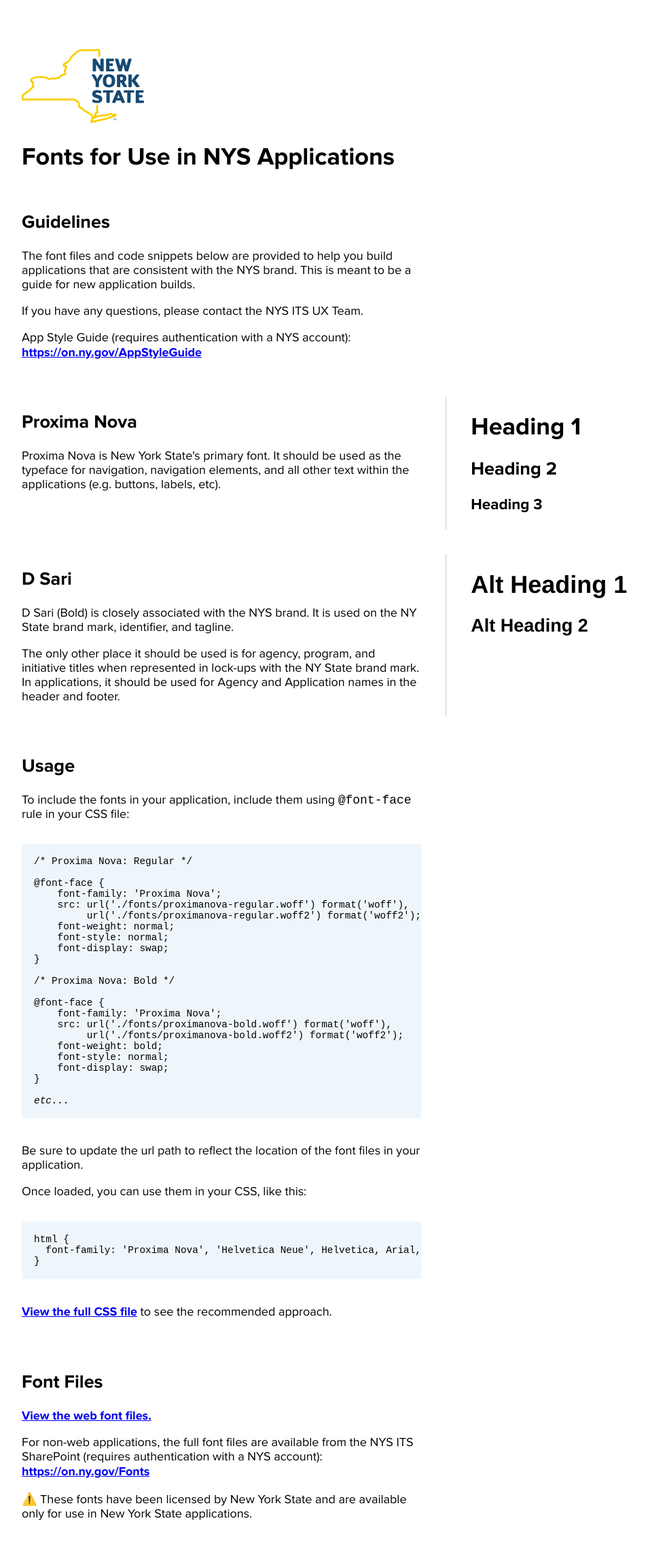
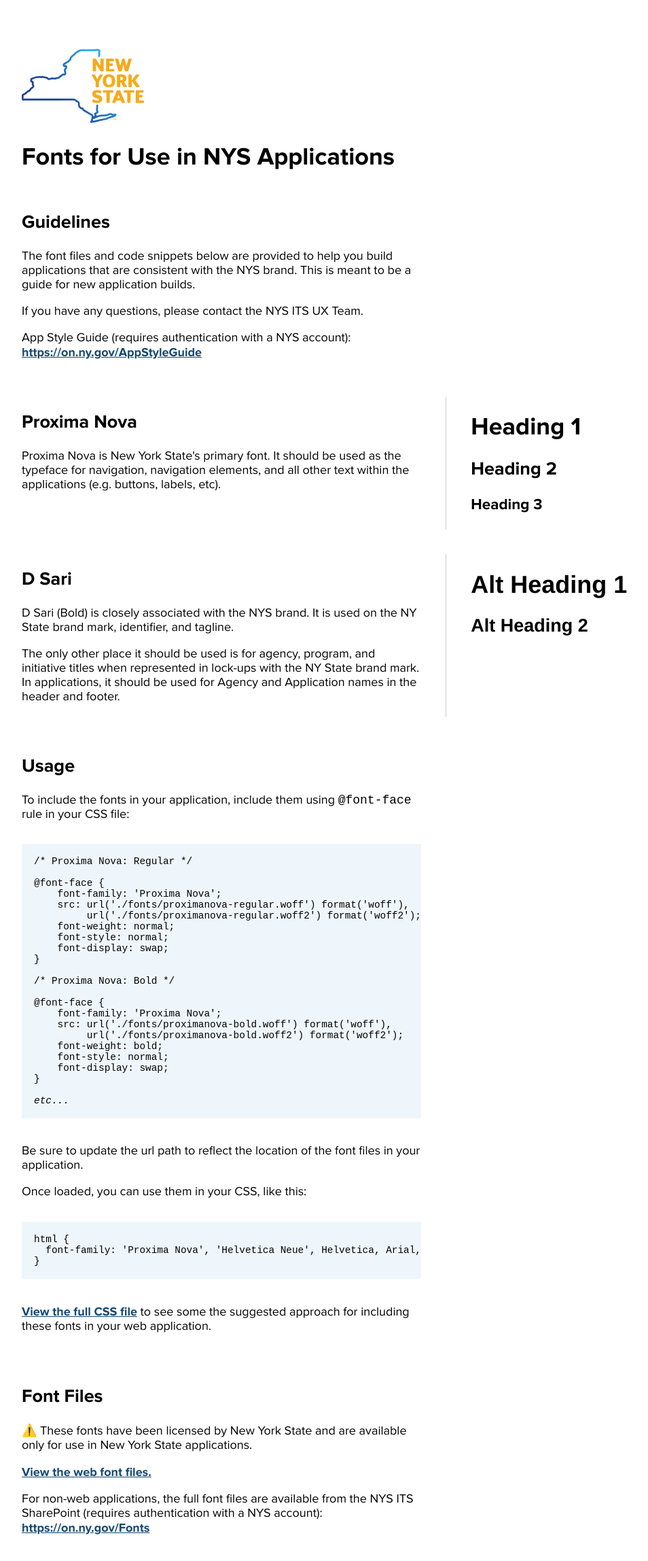
Before and after one commit to ny/fonts, a plain HTML site: page index.html in a window 1280 px wide. Shown: the whole page at 68% size, without its empty margins (114-1068 px from the left). Drawn offline with Linux system fonts and the light colour scheme; files whose address does not match are found by name.

Commit message:
Fixed NYS identifier colors

```diff
--- a/css/nys-fonts.css
+++ b/css/nys-fonts.css
@@ -91,7 +91,7 @@
 /* Setting the base font size */
 
 :root {
-    font-size: 18px; /* This is the default in most browsers */
+    font-size: 18px;
     --primary-font: 'Proxima Nova', 'Helvetica Neue', Helvetica, Arial, sans-serif;
     --secondary-font: 'DSari', 'Helvetica Neue', Helvetica, Arial, sans-serif;
 }
--- a/index.html
+++ b/index.html
@@ -13,6 +13,14 @@
         <header>
           <?xml version="1.0" encoding="UTF-8"?>
           <svg xmlns="http://www.w3.org/2000/svg" viewBox="0 0 659.79 398.96" class="identifier-nys">
+            <!-- Create a linear gradient for this SVG-->
+            <defs>
+              <linearGradient id="identifier-nys__gradient" x1="0%" y1="0%" x2="60%" y2="0%" gradientTransform="rotate(-30)">
+                <stop offset="0%" stop-color="var(--nys-blue-dark)" />
+                <stop offset="100%" stop-color="var(--nys-blue-light)" />
+              </linearGradient>
+            </defs>
+
             <g class="identifier-nys__words">
               <path
                 d="m400.88,54.44l23.44,37.32v-37.22s2.64-1.85,9-1.85,9.07,1.85,9.07,1.85v64.66s-2.54,1.86-8.98,1.86-8.8-1.66-8.8-1.66l-23.53-37.31v37.11s-2.64,1.86-9.09,1.86-8.89-1.86-8.89-1.86V54.54s2.45-1.85,9-1.85,8.79,1.76,8.79,1.76Z"
@@ -132,16 +140,16 @@
 }</code>
 </pre>
 
-            <p><a href="https://github.com/ny/fonts/blob/main/css/nys-fonts.css" title="Sample CSS">View the full CSS file</a> to see the recommended approach.</p>
+            <p><a href="https://github.com/ny/fonts/blob/main/css/nys-fonts.css" title="Sample CSS">View the full CSS file</a> to see some the suggested approach for including these fonts in your web application.</p>
 
           </div>
         </div>
         <div class="card">
           <div class="card__body">
             <h2 class="card__title">Font Files</h2>
+            <p>⚠️ These fonts have been licensed by New York State and are available only for use in New York State applications.</p>
             <p><a href="https://github.com/ny/fonts/blob/main/fonts" title="NYS Web Fonts">View the web font files.</a></p>
             <p>For non-web applications, the full font files are available from the NYS ITS SharePoint (requires authentication with a NYS account): <a href="https://on.ny.gov/Fonts" title="Download all NYS brand font files.">https://on.ny.gov/Fonts</a></p>
-            <p>⚠️ These fonts have been licensed by New York State and are available only for use in New York State applications.</p>
           </div>
         </div>
     </main>
@@ -157,9 +165,13 @@
       }
 
       :root {
+        /* Colors */
         --primary-color: #154973;
         --secondary-color: #EFF6FB;
-        --nys-yellow: #FACE00;
+        --nys-yellow: #f5aa1c;
+        --nys-blue-dark: #21409a;
+        --nys-blue-light: #27aae1;
+        /* Padding */
         --padding-s: 1rem;
         --padding-m: 2rem;
         --padding-l: 4rem;
@@ -203,14 +215,21 @@
 
       a {
         font-weight: bold;
+        color: var(--primary-color);
       }
-
       .identifier-nys__words path {
-        fill: var(--primary-color);
+        fill: var(--nys-yellow);
       }
 
       .identifier-nys__mark path {
-        fill: var(--nys-yellow);
+        fill: var(--nys-blue-dark);
+        fill: green;
+        fill: url(#identifier-nys__gradient);
+      }
+
+      #identifier-nys__gradient {
+        --color-stop-1: var(--nys-blue-light);
+        --color-stop-2: var(--nys-blue-dark);
       }
 
       /* = Breakpoints */
```
